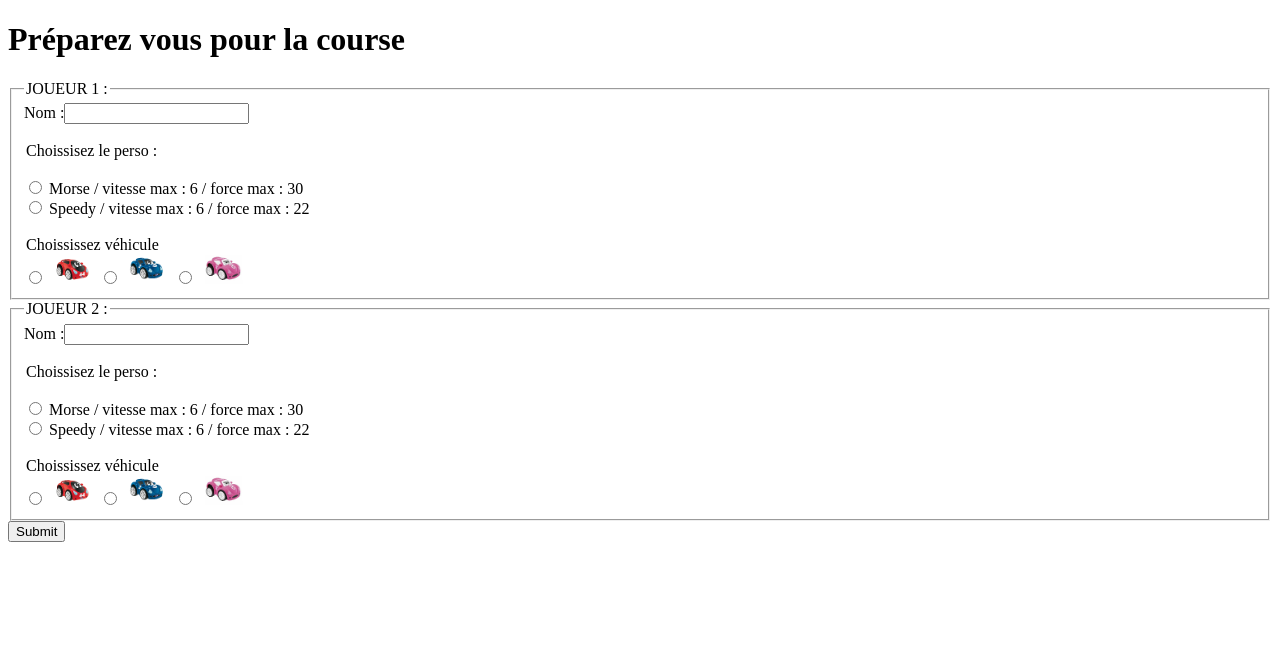
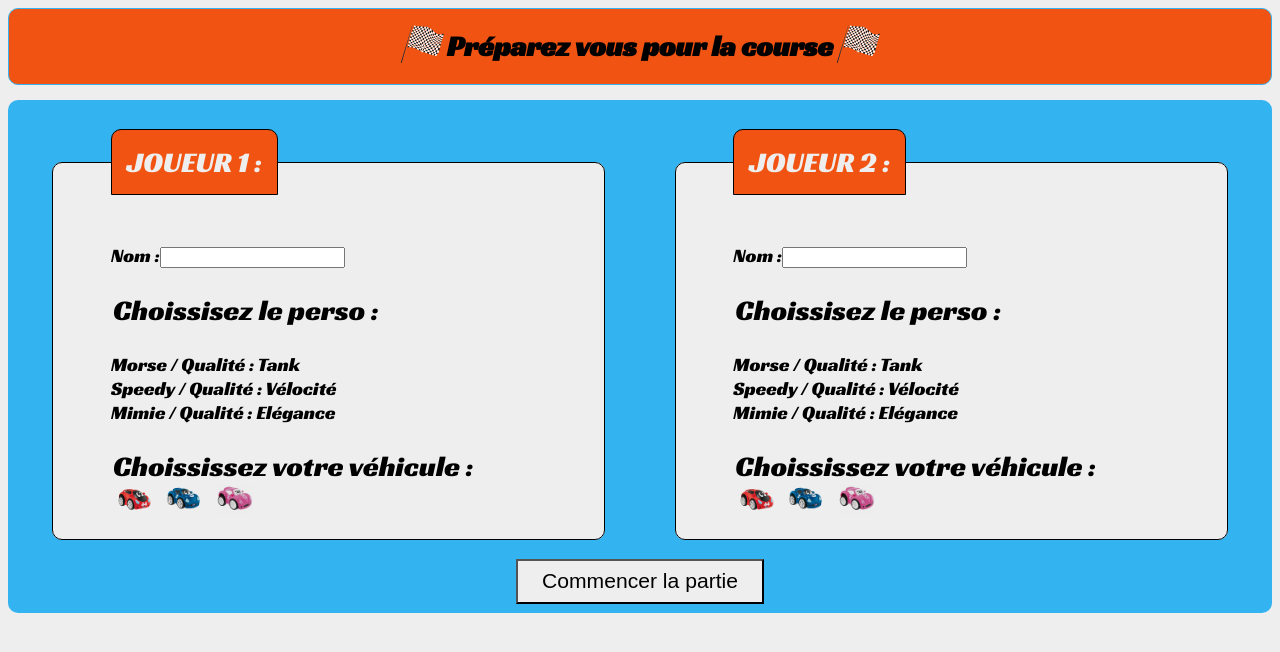
Before and after one commit to OlivierLartillot/car-game, a PHP site: page / in a window 1280 px wide. Shown: the top 652 px of the page. Run offline with PHP 8.4, Linux system fonts and the light colour scheme.

Commit message:
added some CSS

```diff
--- a/Personnages.php
+++ b/Classes/Personnages.php
@@ -4,6 +4,7 @@ class Personnages
 {
 
     public $name;
+    public $qualite;
     public $image_marqueur;
     public $vitesseMinimum;
     public $vitesseMaximum;
@@ -15,9 +16,10 @@ class Personnages
     public $deApresFrappeMaximum;
 
 
-    public function __construct($name = 'default', string $image_marqueur, int $vitesseMinimum, int $vitesseMaximum, int $forceMinimum, int $forceMaximum, $fatigueApresFrappeMinimum, $fatigueApresFrappeMaximum, $deApresFrappeMinimum, $deApresFrappeMaximum)
+    public function __construct($name = 'default', string $qualite, string $image_marqueur, int $vitesseMinimum, int $vitesseMaximum, int $forceMinimum, int $forceMaximum, $fatigueApresFrappeMinimum, $fatigueApresFrappeMaximum, $deApresFrappeMinimum, $deApresFrappeMaximum)
     {
         $this->name = $name;
+        $this->qualite = $qualite;
         $this->image_marqueur = $image_marqueur;
         $this->vitesseMinimum = $vitesseMinimum;
         $this->vitesseMaximum = $vitesseMaximum;
--- /dev/null
+++ b/assets/style.css
@@ -0,0 +1,92 @@
+body {
+    font-family: 'Racing Sans One', cursive, Arial, Helvetica, sans-serif;
+    font-size: 1.2em;
+    background-color: #EEEEEE;;
+}
+#title_page{
+    display: flex;
+    justify-content: center;
+    background-color: #F15412;
+    margin-bottom: 0.8em;
+    border: 1px #34B3F1 solid;
+    border-radius: 10px;
+}
+
+h1 {
+    font-size: 1.5em;
+    text-align: center;
+    vertical-align: middle;
+}
+
+legend {
+    font-size: 1.5em;
+}
+
+.choose_player_form{
+    background-color: #34B3F1;
+    padding: 0.5em;
+    text-align: center;
+    border-radius: 10px
+}
+
+.player_number {
+    background-color: #F15412;
+    color: #EEEEEE;
+    border: 1px black solid;
+    padding: 0.5em;
+    margin-bottom: 1em;
+    border-radius: 10px 10px 0px 0px;
+}
+
+.choose_player__board__container{
+    margin-bottom: 1em;
+    display: flex;
+    flex-wrap: wrap;
+    justify-content:space-around;
+}
+
+.choose_player__board{
+    background-color: #EEEEEE;
+    width: 90%;
+    margin-top: 1em;
+    text-align: left;
+    border-radius: 10px;
+    border: 1px black solid;
+}
+
+@media screen and (min-width: 769px)
+{
+    .choose_player__board{
+        width: 35%;
+        padding: 1em 3em;
+        text-align: left;
+    }
+}
+
+.radio_personnages {
+    text-align: left;
+}
+
+input[type="radio"] {
+    display: none;
+}
+
+input:checked + label {
+    font-family: Arial, Helvetica, sans-serif;
+    color: #34B3F1;
+    border: 1px #F15412 solid;
+    font-weight: bold;
+    margin: 1em;
+    padding: 0.4em;
+    line-height: 2em;
+    border-radius: 10px;
+  }
+
+
+.choose_player_form>input[type="submit"] {
+    width: 20%;
+    background-color: #EEEEEE;
+    text-align: center;
+    padding: 0.4em;
+    font-size: 1.1em;
+}
--- a/index.php
+++ b/index.php
@@ -1,54 +1,63 @@
 <?php
-	//!!! Explications à déplacer vers Markdown
 	//!!! améliorer les <br> en créant un fichier css
 	// en attendant une table sql je rentre mes infos dans des tableaux php
-
 	// les personnages et leur attributs / capacités
 	require_once "tableau_persos.php";
-
+	// récupération des images grace au tableau des couleurs
 	require_once "tableau_couleurs_voitures.php";
 ?>
 
 <!DOCTYPE html>
-<html lang="en">
+<html lang="fr">
 <head>
     <meta charset="UTF-8">
     <meta http-equiv="X-UA-Compatible" content="IE=edge">
     <meta name="viewport" content="width=device-width, initial-scale=1.0">
+	<link rel="stylesheet" href="assets/style.css">
     <title>Choix des personnages - car-game</title>
+	<link rel="preconnect" href="https://fonts.googleapis.com">
+	<link rel="preconnect" href="https://fonts.gstatic.com" crossorigin>
+	<link href="https://fonts.googleapis.com/css2?family=Racing+Sans+One&display=swap" rel="stylesheet">
 </head>
 <body>
+	<div id="title_page">
+		<img src="./assets/images/chequered-flag-icon.svg" alt="drapeau à damier" width="50">
     	<h1>Préparez vous pour la course</h1>
-	<form method="post" action="test_d.php">
+		<img src="./assets/images/chequered-flag-icon.svg" alt="drapeau à damier" width="50">
+	</div>
+	<form class="choose_player_form" method="post" action="test_d.php">
+		<div class="choose_player__board__container">
 		<!-- pour construire les formulaires J1 et J2 -->
 		<?php for ($i=1;$i<3;$i++): ?>
 			<!-- Différencier les id/label dans les radios -->
 			<?php $idJoueur = ($i == 1) ? "a" : "b"; ?>
 
-			<fieldset>
-				<legend>JOUEUR <?= $i ?> :</legend>
+				<fieldset class="choose_player__board">
+					<legend class="player_number">JOUEUR <?= $i ?> :</legend>
 						<label for="nomJ<?= $i ?>">Nom :</label><input type="text" name="nomJ<?= $i ?>" id="nomJ<?= $i ?>"/><br/><br/>
 
 					<legend>Choissisez le perso :</legend><br/>
-
-				<!-- récupère tous les persos pour la sélection dans un radio -->
+					<div class="radio_personnages">
+						<!-- récupère tous les personnages pour la sélection dans un radio -->
 						<?php foreach ($persoDatas as $key => $currentPersonnage) : ?>
 							<input type="radio" id="perso<?= $key . $idJoueur ?>" name="persoj<?= $i ?>" value="<?= $currentPersonnage->name  ?>">
 							<label for="perso<?= $key . $idJoueur ?>">
-						<?= $currentPersonnage->name  ?> / vitesse max : <?= $currentPersonnage->vitesseMaximum  ?>  / force max : <?= $currentPersonnage->forceMaximum  ?> <br/>
+								<?= $currentPersonnage->name  ?> / Qualité : <?= $currentPersonnage->qualite  ?><br/>
 							</label>
 						<?php endforeach; ?>
+					</div>
+
 					<br/>
-				<!-- Récupère toutes les couleurs de véhicules pour la sélection dans un radio-->
-				<legend>Choississez véhicule</legend>
+					<!-- Récupère toutes les couleurs des véhicules pour la sélection dans un radio-->
+					<legend>Choississez votre véhicule :</legend>
 					<?php foreach ($carsColors as $currentColor) : ?>
 						<input type="radio" id="<?= $currentColor . $idJoueur ?>" name="v<?= $i ?>" value="<?= $currentColor ?>">
 						<label for="<?= $currentColor . $idJoueur?>"><img src="assets/images/img_marqueurs/<?= $currentColor ?>_vers_droite.png" alt="Voiture <?= $currentColor ?>" height="30px"/></label>
 					<?php endforeach; ?>
 				</fieldset>
 		<?php endfor; ?>
-
-			<input type="submit" name="parametresDeJeu"/>
+		</div>
+		<input type="submit" name="parametresDeJeu" value="Commencer la partie">
 	</form>
 
 </body>
--- a/tableau_persos.php
+++ b/tableau_persos.php
@@ -1,10 +1,13 @@
 <?php
-require_once "Personnages.php";
+require_once "./Classes/Personnages.php";
 $persoDatas = [
     1 => new Personnages(
-        'Morse', 'morse.jpg', 2, 6, 15, 30, 2,12, 1,3
+        'Morse', 'Tank', 'morse.jpg', 2, 6, 15, 30, 2,12, 1,3
     ),
     2 => new Personnages(
-        'Speedy', 'speedy.jpg', 3, 6, 10, 22, 0, 8, 1,2
+        'Speedy', 'Vélocité' ,'speedy.jpg', 2, 7, 10, 22, 0, 8, 1,2
+    ),
+    3 => new Personnages(
+        'Mimie', 'Elégance' ,'Mimie.jpg', 2, 6, 8, 15, 0, 6, 2,3
     ),
 ];
```
Also changed, not shown: assets/images/chequered-flag-icon.svg (added). Lines whose indentation alone changed are shown as unchanged.
